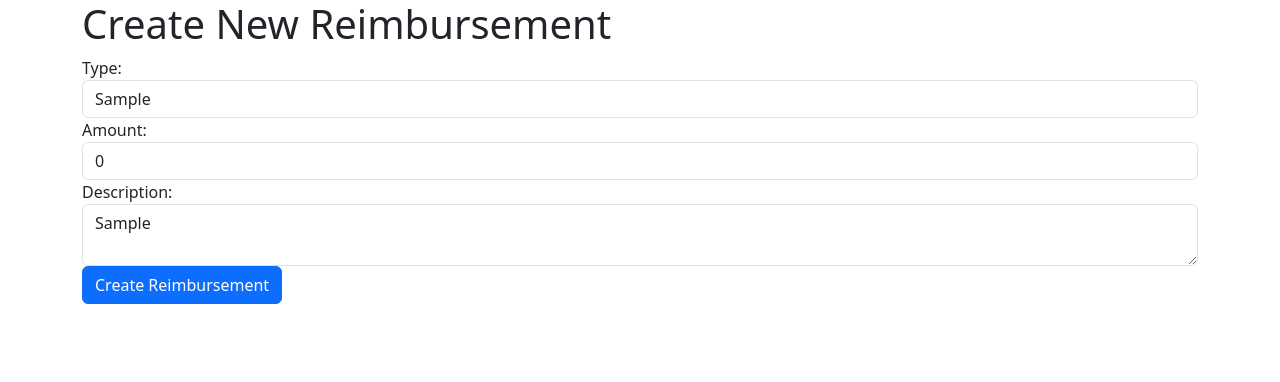
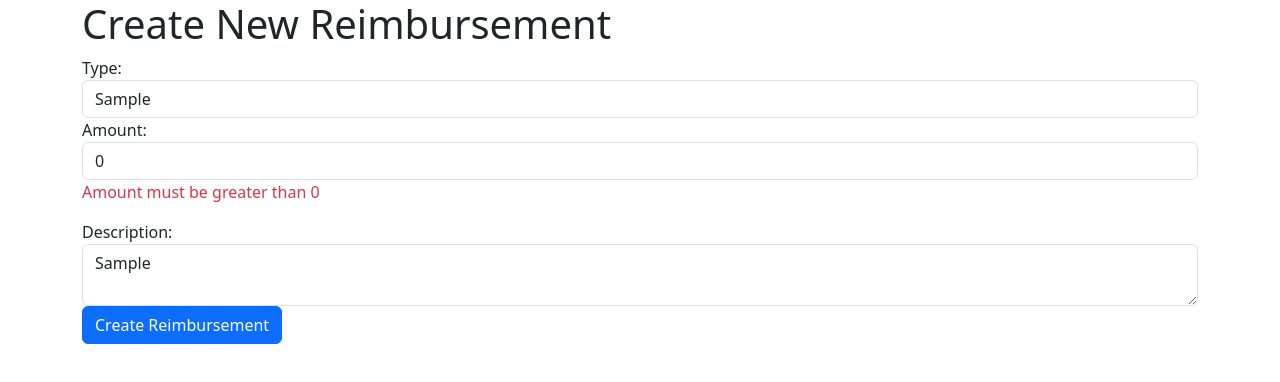
Before and after one commit to offtheclockk/ExpenseReimbursementSystem, a React (Vite) app in the folder react/ems/: page /create/reimbursement in a window 1280 px wide. Both pictures are taken after typing "Sample", "Sample" into the empty fields and a click on the button "Create Reimbursement". Shown: the top 382 px of the page. Built offline with nearby package versions, Linux system fonts and the light colour scheme; no server answers.

Commit message:
added validation

```diff
--- a/react/ems/src/components/CreateReimbursement.tsx
+++ b/react/ems/src/components/CreateReimbursement.tsx
@@ -9,9 +9,15 @@ const CreateReimbursement = () => {
   const [name, setName] = useState("");
   const [amount, setAmount] = useState<number>(0);
   const [description, setDescription] = useState("");
+  const [amountError, setAmountError] = useState("");
 
   const handleSubmit = async (event: any) => {
     event.preventDefault();
+
+    if (amount <= 0) {
+      setAmountError("Amount must be greater than 0");
+      return;
+    }
 
     try {
       const newReimbursement = {
@@ -60,9 +66,13 @@ const CreateReimbursement = () => {
             id="amount"
             className="form-control"
             value={amount}
-            onChange={(e) => setAmount(parseFloat(e.target.value))}
+            onChange={(e) => {
+              setAmount(parseFloat(e.target.value));
+              setAmountError("");
+            }}
             required
           />
+          {amountError && <p className="text-danger">{amountError}</p>}
         </div>
         <div className="form-group">
           <label htmlFor="description">Description:</label>
```
